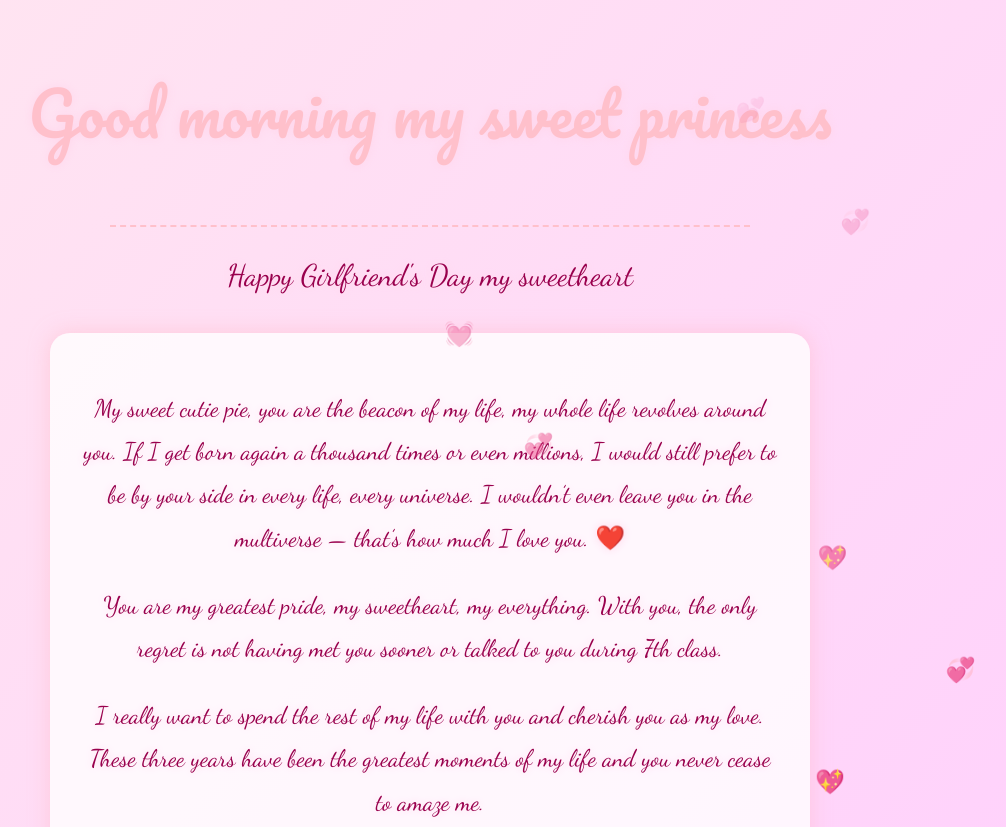
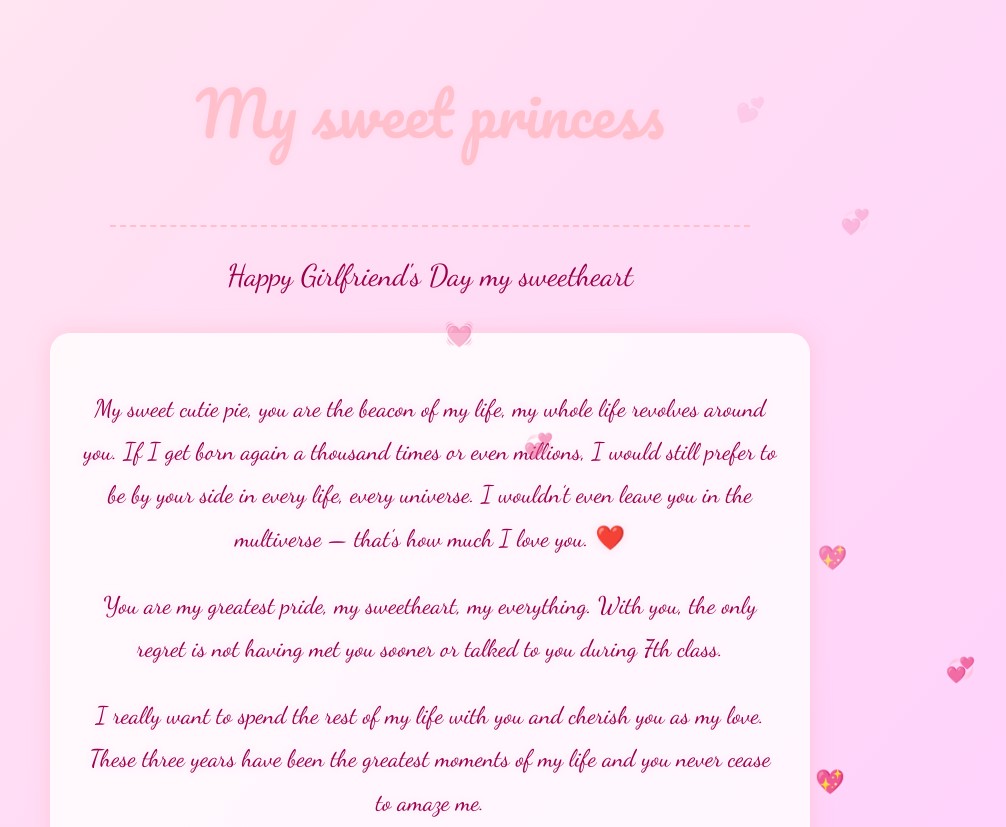
Before and after one commit to swarnimsingh684-maker/new1, a plain HTML site: page index.html in a window 1280 px wide. Shown: the top 827 px of the page, without its empty margins (210-1216 px from the left). Drawn offline with Linux system fonts and the light colour scheme.

Commit message:
removed good morning

```diff
--- a/index.html
+++ b/index.html
@@ -121,7 +121,7 @@
 
 <!-- Header -->
 <div class="okok">
-    <p>Good morning my sweet princess</p>
+    <p> My sweet princess</p>
 </div>
 
 <hr style="border: none; border-top: 2px dashed pink; width: 50%; margin: 30px auto;">
```
